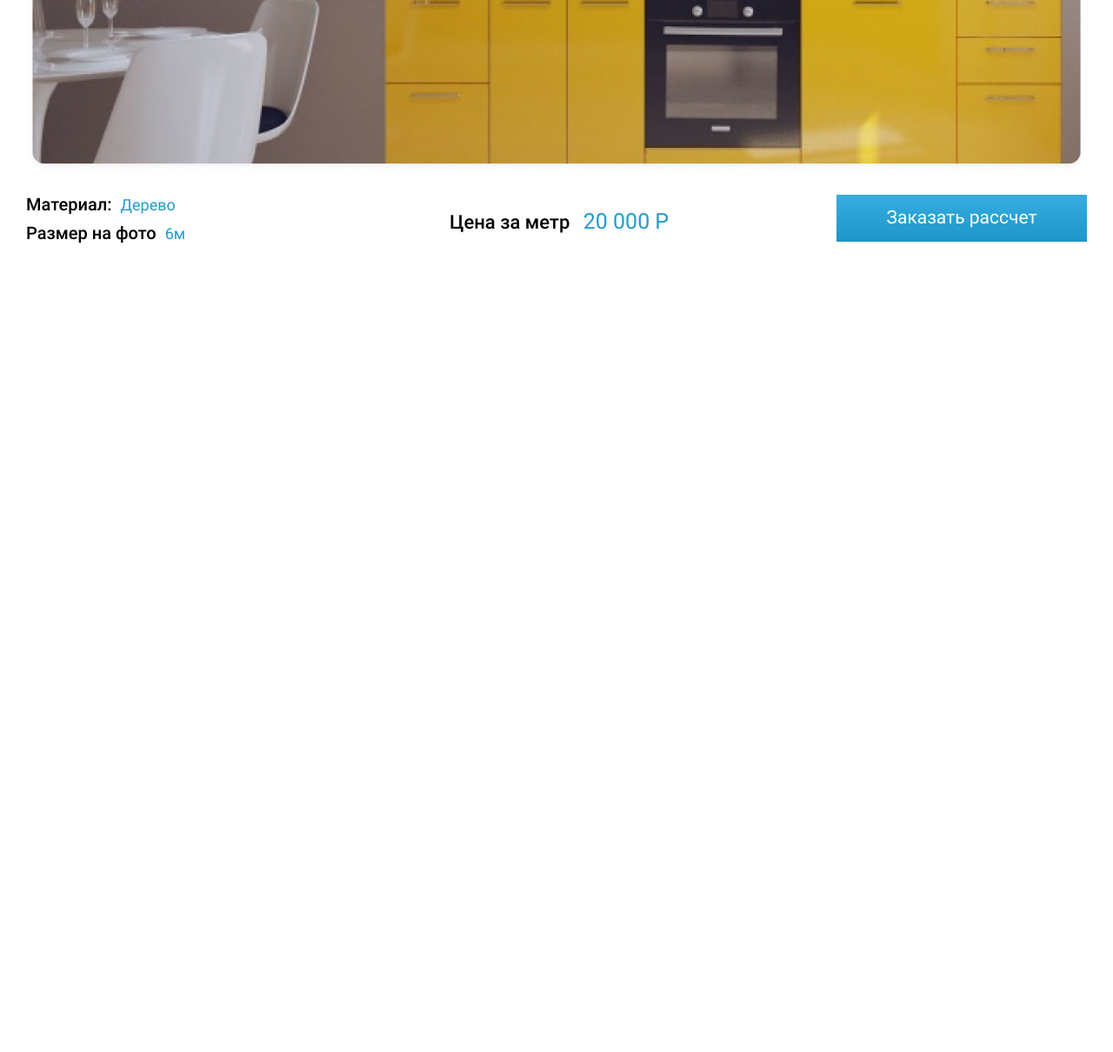
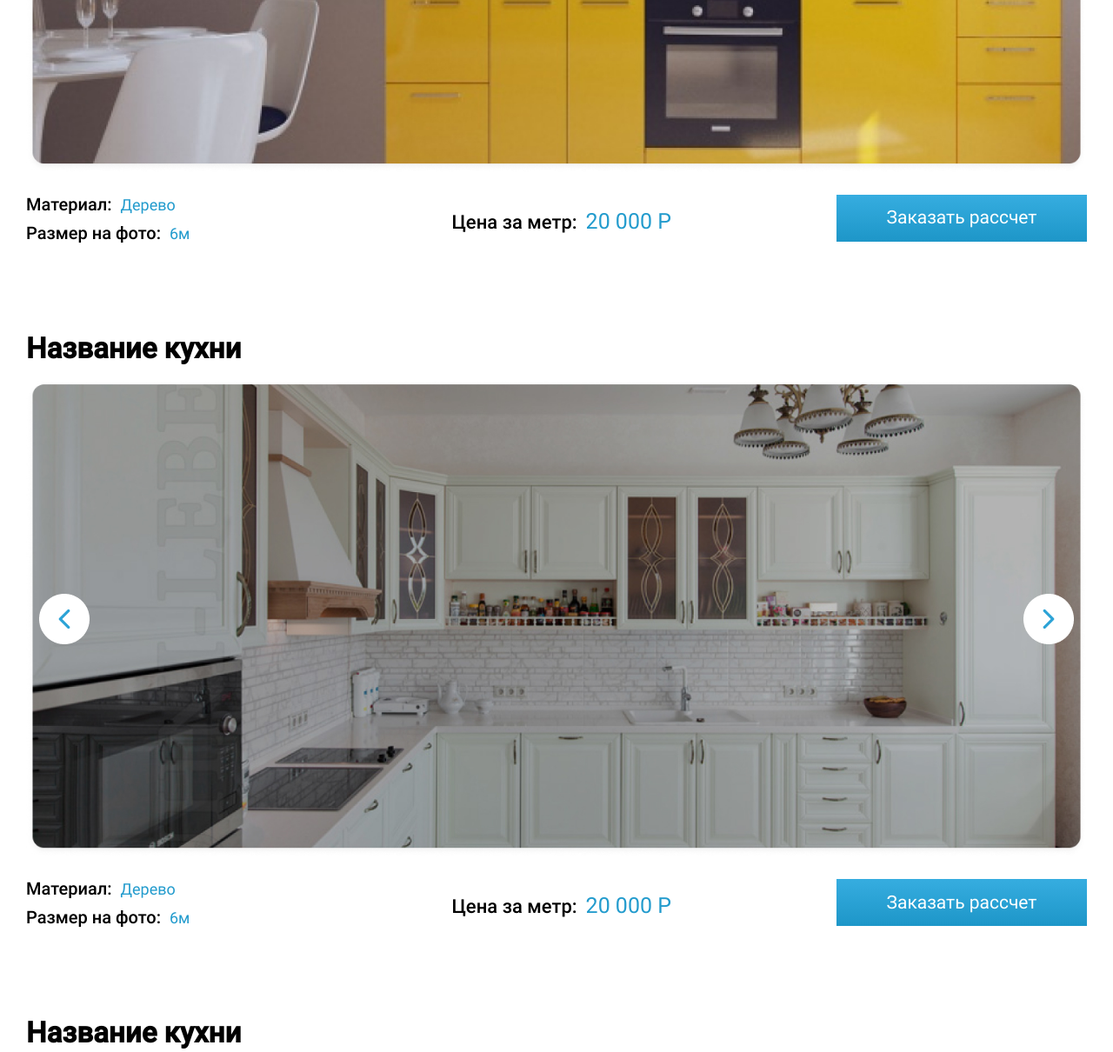
Before and after one commit to 6uJlJl/FurniHouse, a website: page index.html in a window 1280 px wide. Shown: the part 1301-2511 px from the top of the page at 87% size. Before the commit the page ends 1601 px from the top, so only its background shows below. Drawn offline with Linux system fonts and the light colour scheme.

Commit message:
Добавлены первые 3 блока

```diff
--- a/index.html
+++ b/index.html
@@ -103,9 +103,55 @@
             <div class="item__descr">
               <div class="descr__left">
                 <p class="descr__material">Материал:<span>Дерево</spanclass="active"></span></p>
-                <p class="descr__size">Размер на фото<span>6м</spanclass="active"></span></p>
+                <p class="descr__size">Размер на фото:<span>6м</spanclass="active"></span></p>
               </div>
-              <p class="descr__price">Цена за метр <span>20 000 Р</spanclass="active"></p>
+              <p class="descr__price">Цена за метр:<span>20 000 Р</spanclass="active"></p>
+              <button class="descr__order">Заказать рассчет</button>
+            </div>
+          </article>
+        </li>
+        <li class="main__item">
+          <article class="item">
+            <h2 class="item__title">Название кухни</h2>
+            <div class="item__images ">
+              <div class="small-white-kitchen">
+                  <img src="img/main/small-white-kitchen/image-1.jpg" alt="Маленькая желтая кухня">
+                  <img src="img/main/small-white-kitchen/image-2.jpg" alt="Маленькая желтая кухня">
+                  <img src="img/main/small-white-kitchen/image-3.jpg" alt="Маленькая желтая кухня">
+              </div>
+              <div class="item__left-arrow"></div>
+              <div class="item__right-arrow"></div>
+              <div class="item__zoom-in"></div>
+            </div>
+            <div class="item__descr">
+              <div class="descr__left">
+                <p class="descr__material">Материал:<span>Дерево</spanclass="active"></span></p>
+                <p class="descr__size">Размер на фото:<span>6м</spanclass="active"></span></p>
+              </div>
+              <p class="descr__price">Цена за метр:<span>20 000 Р</spanclass="active"></p>
+              <button class="descr__order">Заказать рассчет</button>
+            </div>
+          </article>
+        </li>
+        <li class="main__item">
+          <article class="item">
+            <h2 class="item__title">Название кухни</h2>
+            <div class="item__images ">
+              <div class="small-purple-kitchen">
+                  <img src="img/main/small-purple-kitchen/image-1.jpg" alt="Маленькая желтая кухня">
+                  <img src="img/main/small-purple-kitchen/image-2.jpg" alt="Маленькая желтая кухня">
+                  <img src="img/main/small-purple-kitchen/image-3.jpg" alt="Маленькая желтая кухня">
+              </div>
+              <div class="item__left-arrow"></div>
+              <div class="item__right-arrow"></div>
+              <div class="item__zoom-in"></div>
+            </div>
+            <div class="item__descr">
+              <div class="descr__left">
+                <p class="descr__material">Материал:<span>Дерево</spanclass="active"></span></p>
+                <p class="descr__size">Размер на фото:<span>6м</spanclass="active"></span></p>
+              </div>
+              <p class="descr__price">Цена за метр:<span>20 000 Р</spanclass="active"></p>
               <button class="descr__order">Заказать рассчет</button>
             </div>
           </article>
--- a/js/main.js
+++ b/js/main.js
@@ -1,11 +1,33 @@
 $(document).ready(function(){
+
+  // СЛАЙДЕРЫ
+
   $(".small-yellow-kitchen").slick({
     infinite: true,
     dots: false,
     slidesToShow: 1,
     slidesToScroll: 1,
-    nextArrow: '.item__right-arrow',
-    prevArrow: '.item__left-arrow'
+    nextArrow: '.small-yellow-kitchen~.item__right-arrow',
+    prevArrow: '.small-yellow-kitchen~.item__left-arrow'
   });
 
+  $(".small-white-kitchen").slick({
+    infinite: true,
+    dots: false,
+    slidesToShow: 1,
+    slidesToScroll: 1,
+    nextArrow: '.small-white-kitchen~.item__right-arrow',
+    prevArrow: '.small-white-kitchen~.item__left-arrow'
+  });
+
+  $(".small-purple-kitchen").slick({
+    infinite: true,
+    dots: false,
+    slidesToShow: 1,
+    slidesToScroll: 1,
+    nextArrow: '.small-purple-kitchen~.item__right-arrow',
+    prevArrow: '.small-purple-kitchen~.item__left-arrow'
+  });
+
+
 })
--- a/sass/blocks/_main.sass
+++ b/sass/blocks/_main.sass
@@ -6,7 +6,8 @@
     padding: 0
     img
       width: 100%
-
+  &__item
+    margin-bottom: 81px
 
 .item
   &__title
```
Also changed, not shown: css/main.min.css, img/main/small-purple-kitchen/image-1.jpg (added), img/main/small-purple-kitchen/image-2.jpg (added), img/main/small-purple-kitchen/image-3.jpg (added), img/main/small-white-kitchen/image-1.jpg (added), img/main/small-white-kitchen/image-2.jpg (added), img/main/small-white-kitchen/image-3.jpg (added).
